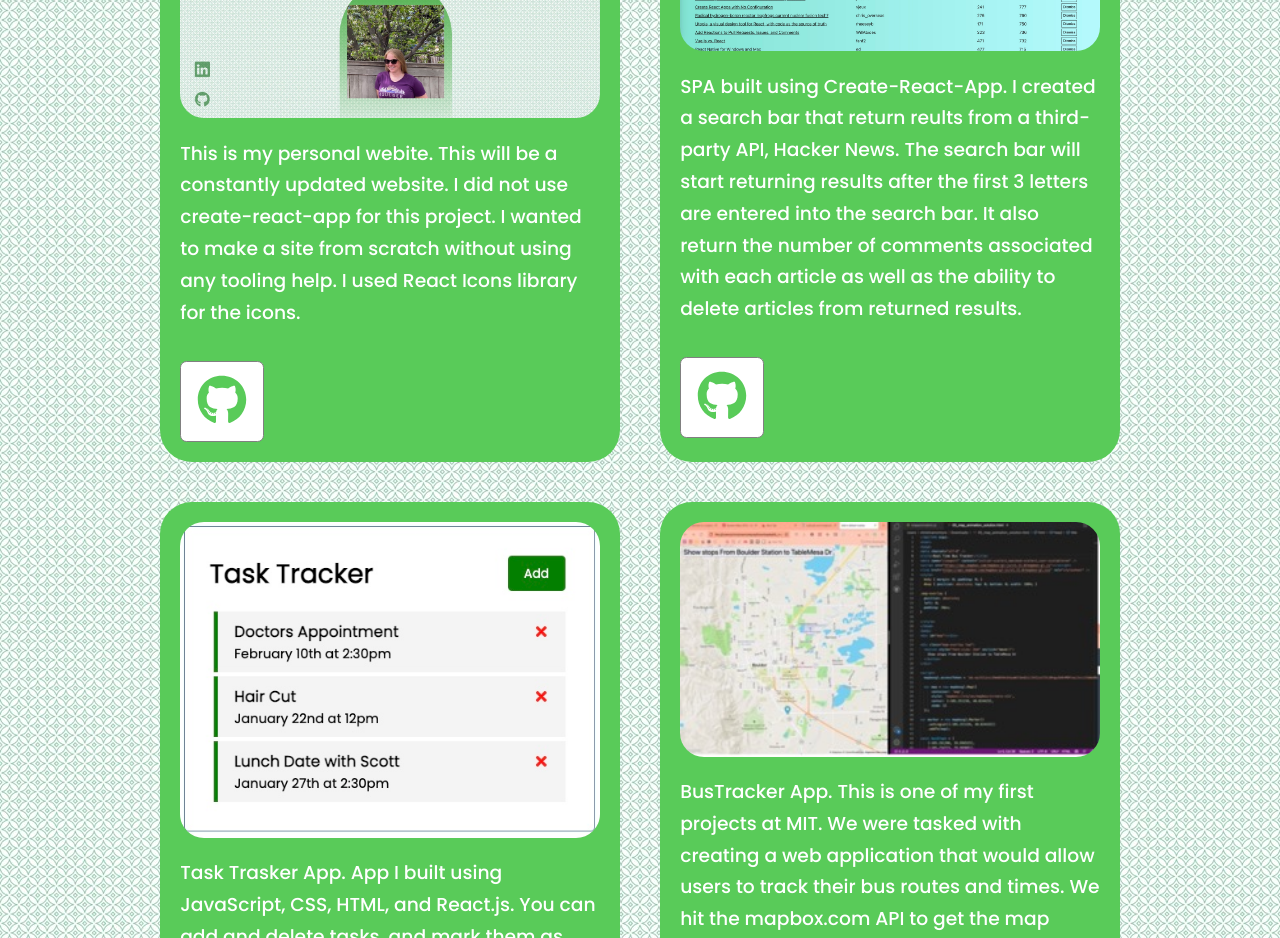
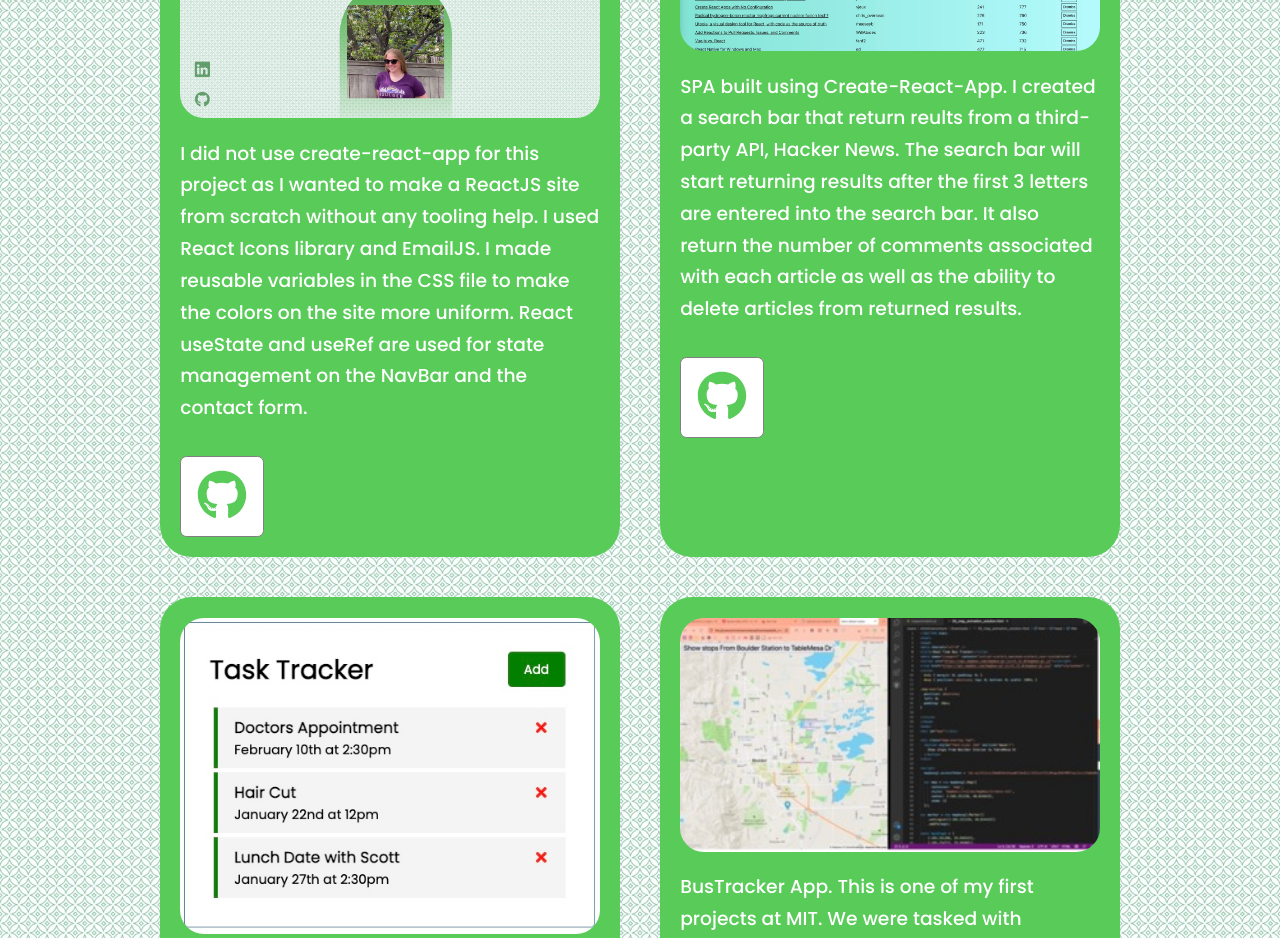
Before and after one commit to christinamcintyre1/react-portfolio-website, a React (Create React App) app: page / in a window 1280 px wide. Shown: the part 3500-4438 px from the top of the page. Built offline with nearby package versions, Linux system fonts and the light colour scheme.

Commit message:
updated portfolio section

```diff
--- a/src/components/portfolio/Portfolio.jsx
+++ b/src/components/portfolio/Portfolio.jsx
@@ -11,7 +11,7 @@ const data = [
   {
     id: 1,
     image: website,
-    title: 'This is my personal webite. This will be a constantly updated website. I did not use create-react-app for this project. I wanted to make a site from scratch without using any tooling help. I used React Icons library for the icons. ',
+    title: 'I did not use create-react-app for this project as I wanted to make a ReactJS site from scratch without any tooling help. I used React Icons library and EmailJS. I made reusable variables in the CSS file to make the colors on the site more uniform. React useState and useRef are used for state management on the NavBar and the contact form. ',
     github: 'https://github.com/christinamcintyre1/react-portfolio-website',
   },
   {
```
